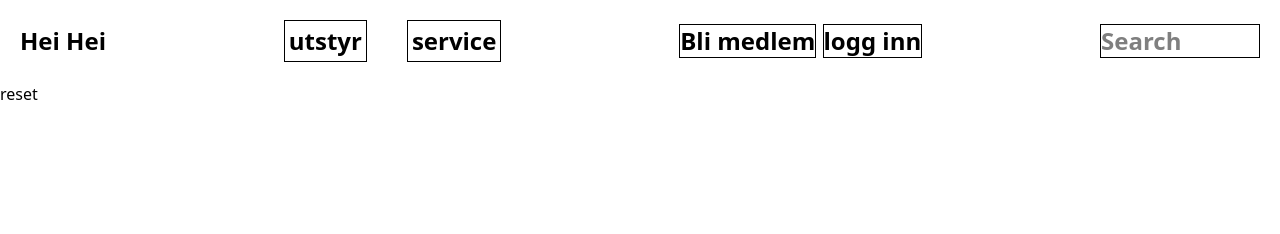
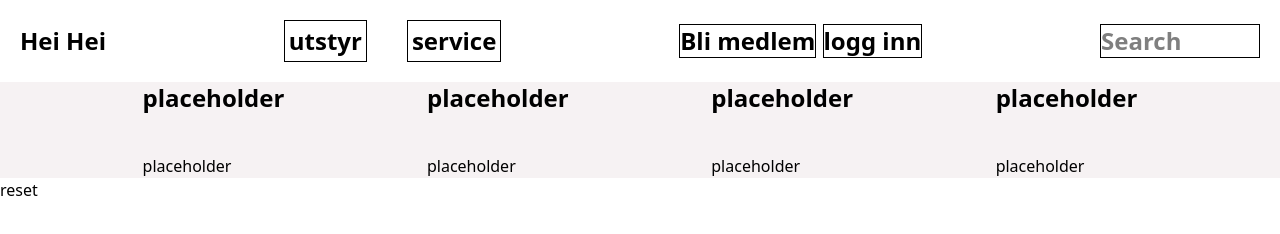
Before and after one commit to SebastianFraKontraktika/bedriftProsjekt-EinEiSaAS, a website: page src/index.html in a window 1280 px wide. Drawn offline with Linux system fonts and the light colour scheme.

Commit message:
start på design

```diff
--- a/src/index.html
+++ b/src/index.html
@@ -48,6 +48,24 @@
         </a>
         <input type="text" name="search" id="sokBar" class="border mr-5 w-1/8" placeholder="Search">
     </nav>
+    <footer class="flex flex-row justify-evenly bg-uruz-hvit">
+        <div>
+            <h1 class="text-2xl font-bold mb-10">placeholder</h1>
+            <p>placeholder</p>
+        </div>
+        <div>
+            <h1 class="text-2xl font-bold mb-10">placeholder</h1>
+            <p>placeholder</p>
+        </div>
+        <div>
+            <h1 class="text-2xl font-bold mb-10">placeholder</h1>
+            <p>placeholder</p>
+        </div>
+        <div>
+            <h1 class="text-2xl font-bold mb-10">placeholder</h1>
+            <p>placeholder</p>
+        </div>
+    </footer>
     <button onclick="reset()">reset</button>
 
     <script src="kontoSys.js"></script>
```
Also changed, not shown: src/output.css.
